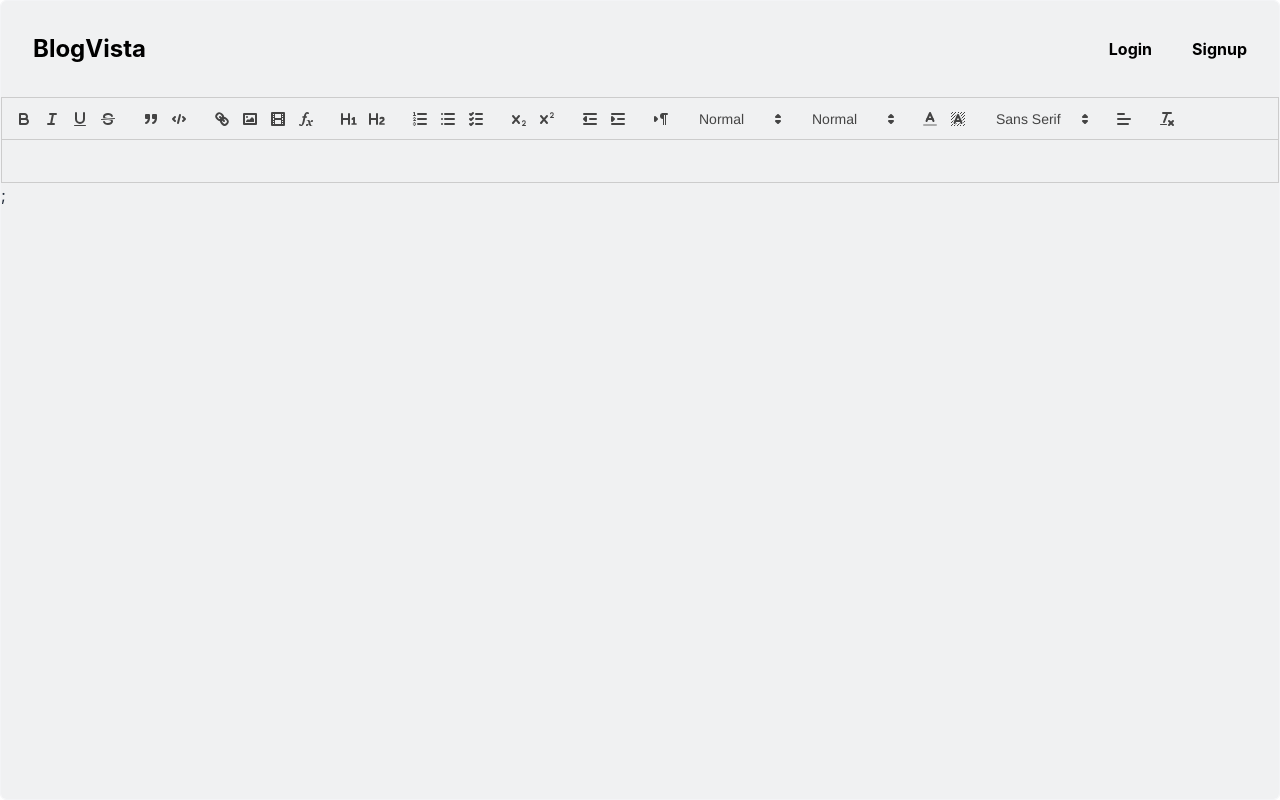
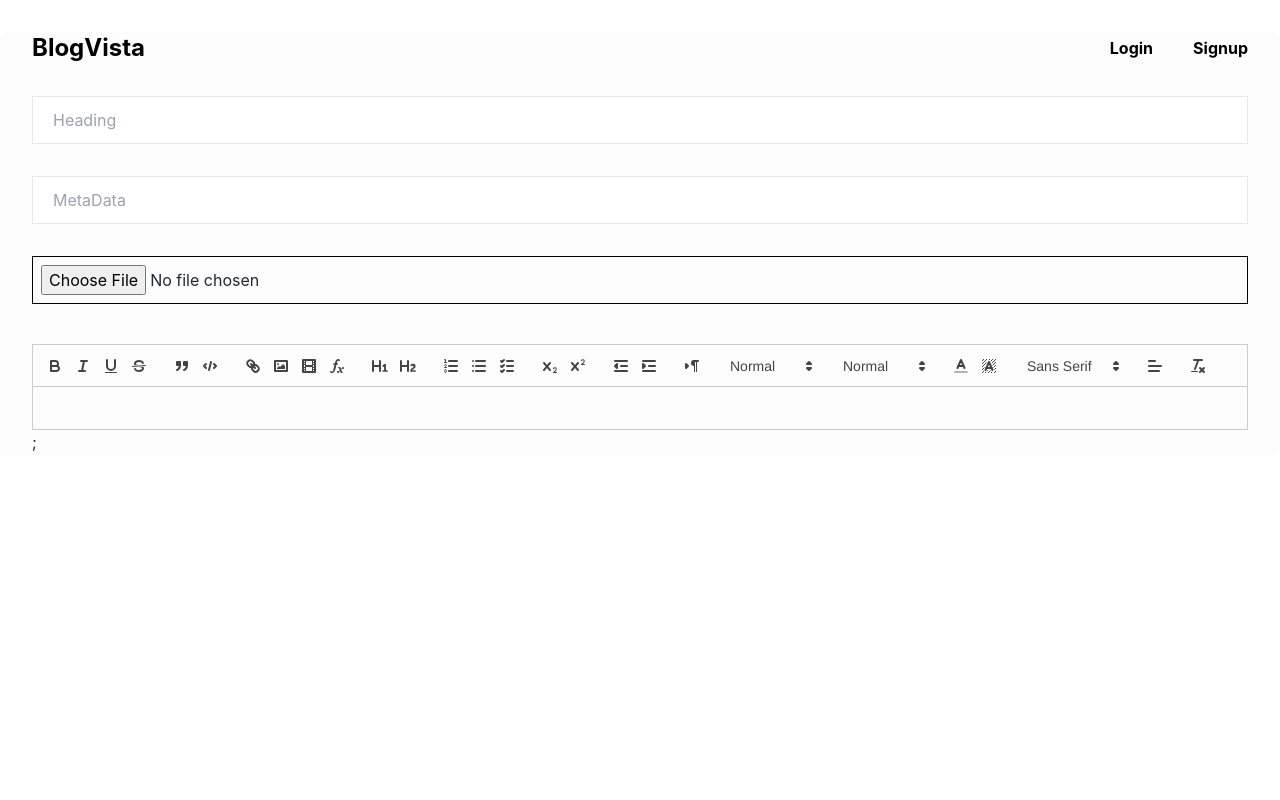
Before and after one commit to priyankashah3107/BlogVista, a React (Vite) app in the folder frontend/: page /create in a window 1280 px wide. Built offline with nearby package versions, Linux system fonts and the light colour scheme; no server answers.

Commit message:
static view of post

```diff
--- a/frontend/src/Layout.jsx
+++ b/frontend/src/Layout.jsx
@@ -6,7 +6,7 @@ import { Outlet } from 'react-router-dom'
 
 function Layout() {
   return (
-    <main className={`h-screen w-full bg-gray-500 rounded-md bg-clip-padding backdrop-filter backdrop-blur-lg bg-opacity-10 border border-gray-100`}>
+    <main className={``}>
       <Header />
       <Outlet />
     </main>
--- a/frontend/src/components/CreatePost.jsx
+++ b/frontend/src/components/CreatePost.jsx
@@ -2,7 +2,7 @@
 import React, { useState } from 'react';
 import ReactQuill from 'react-quill';
 import 'react-quill/dist/quill.snow.css';
-
+import { styles } from '../../style.js';
 function CreatePost() {
   const [value, setValue] = useState('');
 
@@ -27,20 +27,28 @@ function CreatePost() {
     ['clean']                                         // remove formatting button
   ];
 
-  // const quill = new Quill('#editor', {
-  //   modules: {
-  //     toolbar: toolbarOptions
-  //   },
-  //   theme: 'snow'
-  // });
+
 
   const module = {
     toolbar: toolbarOptions
   }
   return (
     <>
-    <div  className='box-border'>
-    <ReactQuill theme="snow" value={value} onChange={setValue}  modules={module}/>;
+    <div  className='box-border m-8'>
+     <input type="text" placeholder='Heading'
+      className={`${`w-full h-12 border p-5`} ${styles.border}`}
+
+      />
+
+     <input type="text" placeholder='MetaData'
+     className={`${`w-full h-12 border p-5 mt-8`} ${styles.border}`}
+     />
+
+     <input type="file" placeholder='uploads' className='w-full h-12 border p-2 border-black mt-8 '/>
+
+    <ReactQuill theme="snow" value={value} onChange={setValue}  modules={module}
+     className='mt-10'
+    />;
     </div>
 
 
--- a/frontend/src/index.css
+++ b/frontend/src/index.css
@@ -28,13 +28,13 @@
   -moz-osx-font-smoothing: grayscale; */
 }
 
-/* body{
+body{
   width: 100%;
   height: 100%;
   background-color: rgb(255, 255, 255);
   border-radius: 0.375rem;
   background-clip: padding-box;
   backdrop-filter: blur(20px);
-  background-color: rgba(255, 255, 255, 0.1);
-  border: 1px solid #d1d5db;
-} */
+  background-color: rgba(231, 231, 231, 0.1);
+  border:  #d1d5db;
+}
--- a/frontend/style.js
+++ b/frontend/style.js
@@ -1,3 +1,4 @@
 export const styles = {
-  mainBG: "h-full w-full bg-gray-600 rounded-md bg-clip-padding backdrop-filter backdrop-blur-lg bg-opacity-10 border border-gray-100"
+  mainBG: "h-full w-full bg-gray-600 rounded-md bg-clip-padding backdrop-filter backdrop-blur-lg bg-opacity-10 border border-gray-100",
+  border: "border-gray-400"
 }
```
